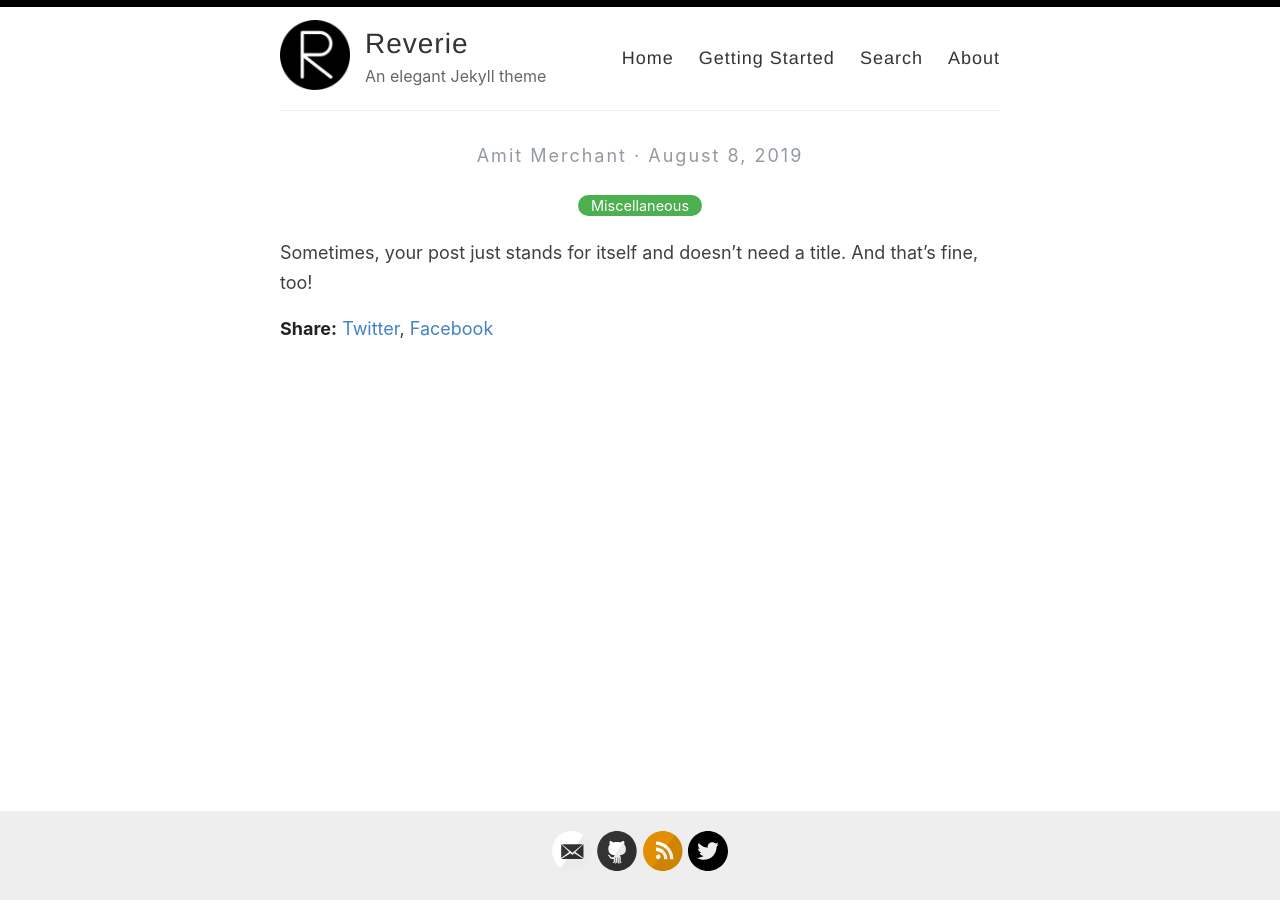
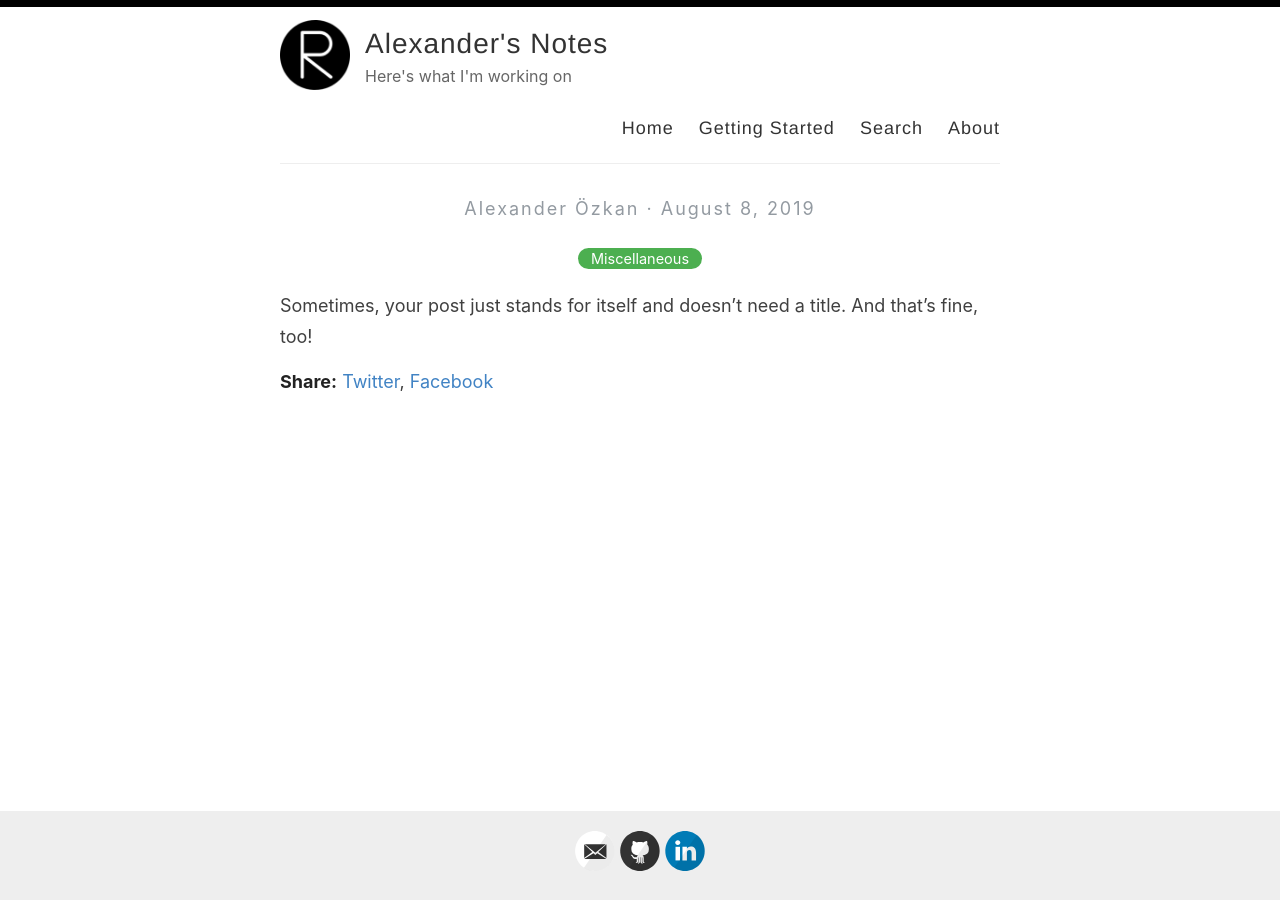
Before and after one commit to alexander-ozkan/portfolio, a Jekyll site: the page built from _posts/2019-08-08-no-title-posts.md, in a window 1280 px wide. Built offline with Jekyll 4.4.1, drawn with Linux system fonts in a browser that asks for light colours.

Commit message:
Update _config.yml

```diff
--- a/_config.yml
+++ b/_config.yml
@@ -3,13 +3,13 @@
 #
 
 # Name of your site (displayed in the header)
-name: Reverie
+name: Alexander's Notes
 
 # Name of the author
-author: Amit Merchant
+author: Alexander Özkan
 
 # Short bio or description (displayed in the header)
-description: An elegant Jekyll theme
+description: Here's what I'm working on
 
 # URL of your avatar or profile pic (you could use your GitHub profile pic)
 avatar: /images/reverie.png
@@ -21,15 +21,15 @@ avatar: /images/reverie.png
 # Includes an icon in the footer for each username you enter
 footer-links:
   dribbble:
-  email: amit.d.merchant@gmail.com
+  email: alexanderozkan@gmail.com
   facebook:
   flickr:
-  github: amitmerchant1990/reverie
+  github: alexander-ozkan/portfolio
   instagram:
-  linkedin:
+  linkedin: /in/alexanderozkan
   pinterest:
-  rss: rss
-  twitter: amit_merchant
+  rss:
+  twitter:
   stackoverflow:
   youtube: # channel/<your_long_string> or user/<user-name>
   googleplus: # anything in your profile username that comes after plus.google.com/
@@ -41,18 +41,18 @@ footer-links:
 disqus:
 
 # Enter your Google Analytics web tracking code (e.g. UA-2110908-2) to activate tracking
-google_analytics: UA-43339302-11
+google_analytics:
 
 # Your website URL (e.g. http://amitmerchant1990.github.io or http://www.amitmerchant.com)
 # Used for Sitemap.xml and your RSS feed
-url: http://www.amitmerchant.com/reverie
-enforce_ssl: https://www.amitmerchant.com/reverie
+url: http://www.alexanderozkan.com/
+enforce_ssl: https://www.alexanderozkan.com/
 
 # If you're hosting your site at a Project repository on GitHub pages
 # (http://yourusername.github.io/repository-name)
 # and NOT your User repository (http://yourusername.github.io)
 # then add in the baseurl here, like this: "/repository-name"
-baseurl: "/reverie"
+baseurl: "/portfolio"
 
 #
 # !! You don't need to change any of the configuration flags below !!
```
